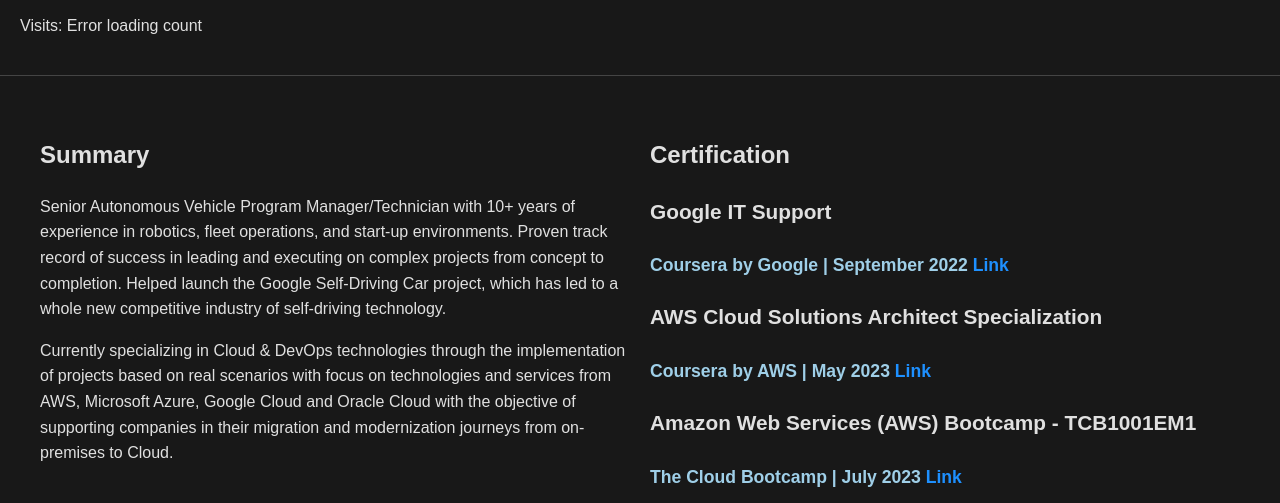
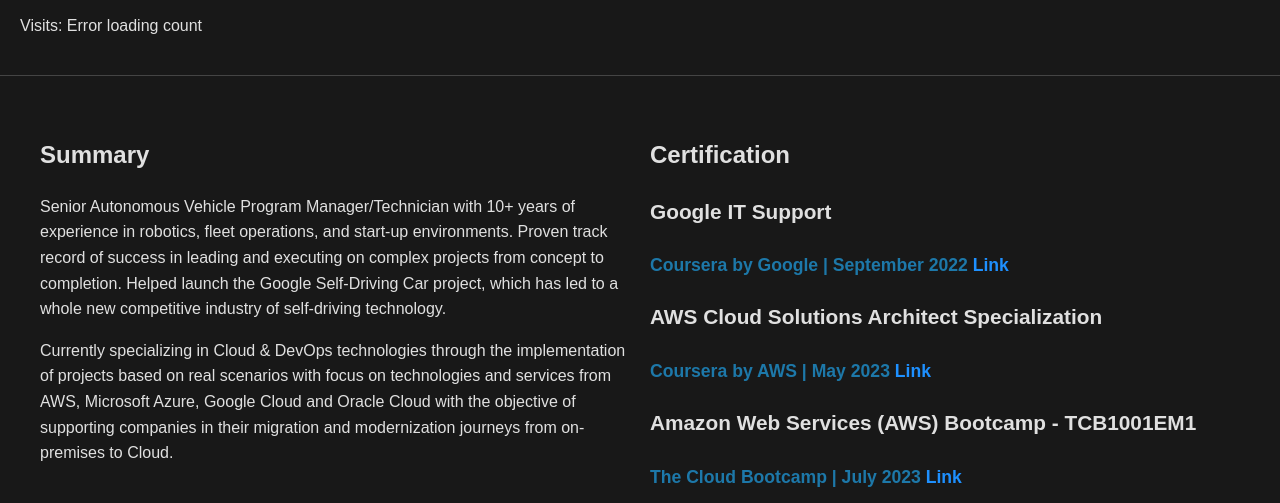
Before and after one commit to joblas/cloud_resume, a website: page public/index.html in a window 1280 px wide. Shown: the part 291-794 px from the top of the page. Drawn offline with Linux system fonts and the light colour scheme; no server answers.

Commit message:
txt color h4,h5

```diff
--- a/public/styles.css
+++ b/public/styles.css
@@ -38,7 +38,7 @@
   }
 
   h4, h5 {
-    color: #9fcfe8;
+    color: #1d78a9;
     font-size: 1.1em;
     margin-bottom: 5px;
   }
```
